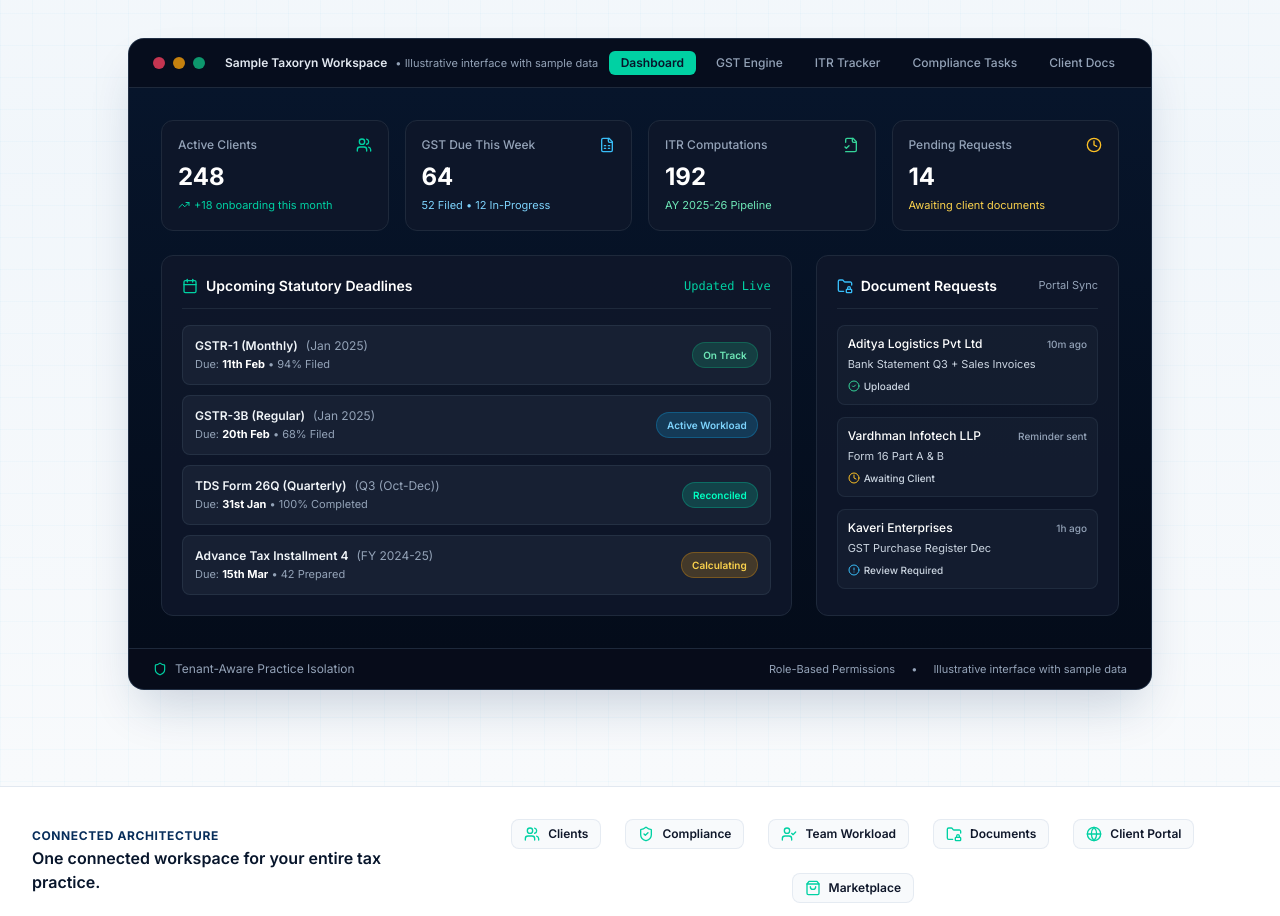
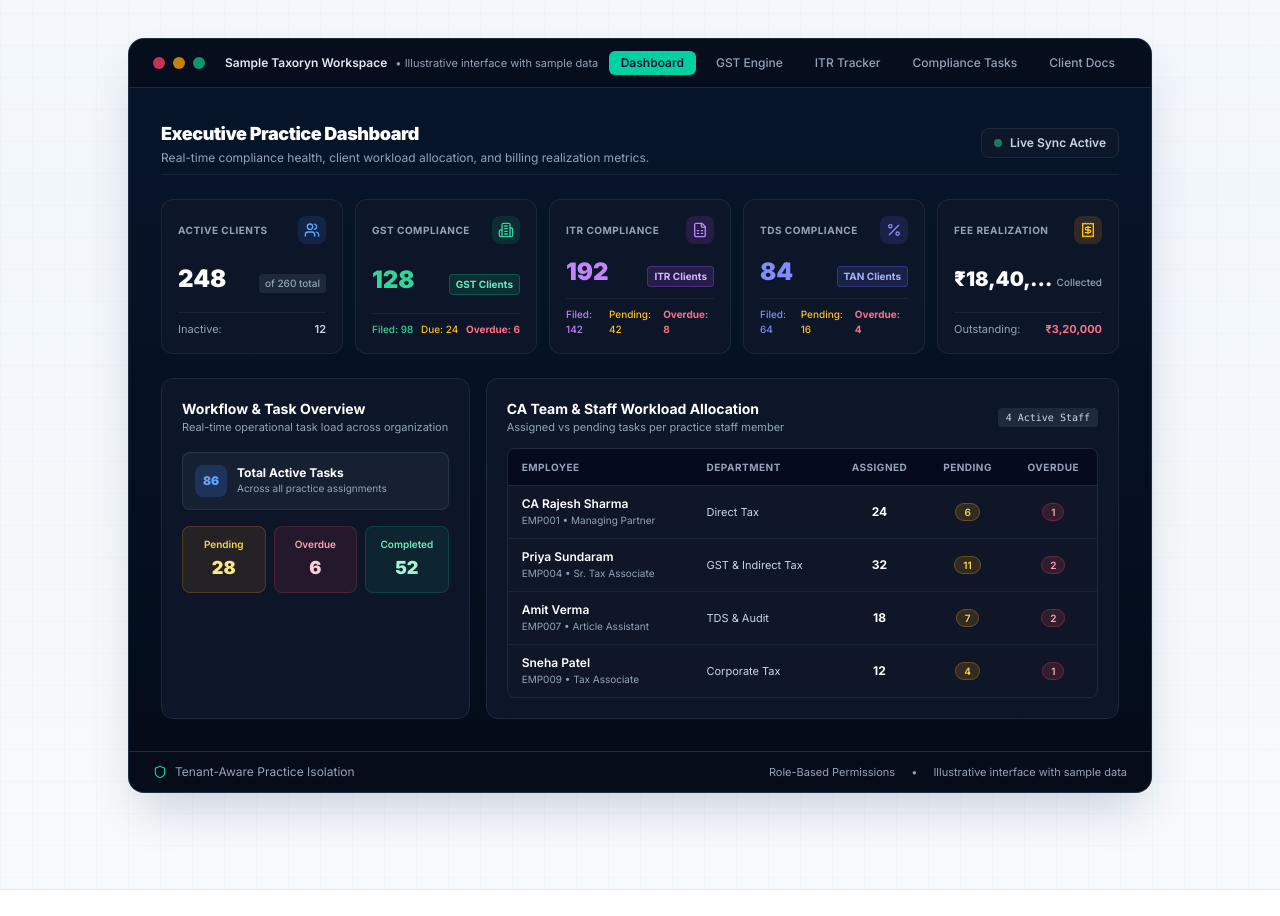
Before and after one commit to apexengineeringhub/Taxoryn-Marketing, a Next.js app: page / in a window 1280 px wide. Shown: the part 580-1496 px from the top of the page. Built offline with nearby package versions, Linux system fonts and the light colour scheme.

Commit message:
fix(marketing): align product preview with actual Taxoryn executive dashboard

```diff
--- a/components/marketing/ProductPreview.tsx
+++ b/components/marketing/ProductPreview.tsx
@@ -19,6 +19,8 @@ import {
   FileText,
   Shield,
   Search,
+  Percent,
+  Receipt,
 } from "lucide-react";
 import { cn } from "@/components/common/Container";
 import { Badge } from "@/components/common/Badge";
@@ -75,187 +77,270 @@ export function ProductPreview() {
       <div className="p-4 sm:p-6 lg:p-8 bg-gradient-to-b from-[#07152B] to-[#040C1A]">
         {activeTab === "overview" && (
           <div className="space-y-6">
-            {/* Top Metric Cards */}
-            <div className="grid grid-cols-2 lg:grid-cols-4 gap-3 sm:gap-4">
-              <div className="p-4 rounded-xl bg-slate-900/80 border border-slate-800">
-                <div className="flex items-center justify-between text-slate-400 mb-2">
-                  <span className="text-xs font-medium">Active Clients</span>
-                  <Users className="w-4 h-4 text-[#00D1A3]" />
+            {/* Dashboard Sub-Header matching actual Taxoryn product */}
+            <div className="flex flex-col sm:flex-row sm:items-center justify-between gap-3 pb-2 border-b border-slate-800/80">
+              <div>
+                <h2 className="text-lg font-black text-white tracking-tight">
+                  Executive Practice Dashboard
+                </h2>
+                <p className="text-xs text-slate-400 mt-0.5">
+                  Real-time compliance health, client workload allocation, and billing realization metrics.
+                </p>
               </div>
-                <div className="text-2xl font-bold text-white">248</div>
-                <div className="text-[11px] text-[#00D1A3] mt-1 flex items-center gap-1">
-                  <TrendingUp className="w-3 h-3" />
-                  <span>+18 onboarding this month</span>
+              <div className="inline-flex items-center gap-2 self-start sm:self-auto bg-slate-900/90 border border-slate-800 rounded-lg px-3 py-1.5 text-xs font-semibold text-slate-300">
+                <span className="w-2 h-2 rounded-full bg-emerald-400 animate-pulse" />
+                <span>Live Sync Active</span>
               </div>
             </div>
 
-              <div className="p-4 rounded-xl bg-slate-900/80 border border-slate-800">
-                <div className="flex items-center justify-between text-slate-400 mb-2">
-                  <span className="text-xs font-medium">GST Due This Week</span>
-                  <FileSpreadsheet className="w-4 h-4 text-sky-400" />
+            {/* Top Row: Core Practice KPI Cards (5 Cards matching actual Taxoryn product) */}
+            <div className="grid grid-cols-2 md:grid-cols-3 lg:grid-cols-5 gap-3">
+              {/* 1. Active Clients */}
+              <div className="p-4 rounded-xl bg-slate-900/80 border border-slate-800/90 flex flex-col justify-between">
+                <div className="flex items-center justify-between">
+                  <span className="text-[10px] font-bold text-slate-400 uppercase tracking-wider">
+                    Active Clients
+                  </span>
+                  <div className="w-7 h-7 rounded-lg bg-blue-500/15 text-blue-400 flex items-center justify-center">
+                    <Users className="w-4 h-4" />
                   </div>
-                <div className="text-2xl font-bold text-white">64</div>
-                <div className="text-[11px] text-sky-300 mt-1">
-                  <span>52 Filed • 12 In-Progress</span>
+                </div>
+                <div className="mt-3 flex items-baseline justify-between">
+                  <span className="text-2xl font-black text-white">248</span>
+                  <span className="text-[10px] font-medium text-slate-400 bg-slate-800 px-1.5 py-0.5 rounded">
+                    of 260 total
+                  </span>
+                </div>
+                <div className="mt-2.5 pt-2 border-t border-slate-800/80 flex items-center justify-between text-[11px] text-slate-400">
+                  <span>Inactive:</span>
+                  <span className="font-semibold text-slate-300">12</span>
                 </div>
               </div>
 
-              <div className="p-4 rounded-xl bg-slate-900/80 border border-slate-800">
-                <div className="flex items-center justify-between text-slate-400 mb-2">
-                  <span className="text-xs font-medium">ITR Computations</span>
-                  <FileCheck2 className="w-4 h-4 text-emerald-400" />
+              {/* 2. GST Compliance */}
+              <div className="p-4 rounded-xl bg-slate-900/80 border border-slate-800/90 flex flex-col justify-between">
+                <div className="flex items-center justify-between">
+                  <span className="text-[10px] font-bold text-slate-400 uppercase tracking-wider">
+                    GST Compliance
+                  </span>
+                  <div className="w-7 h-7 rounded-lg bg-emerald-500/15 text-emerald-400 flex items-center justify-center">
+                    <Building2 className="w-4 h-4" />
                   </div>
-                <div className="text-2xl font-bold text-white">192</div>
-                <div className="text-[11px] text-emerald-300 mt-1">
-                  <span>AY 2025-26 Pipeline</span>
+                </div>
+                <div className="mt-3 flex items-baseline justify-between">
+                  <span className="text-2xl font-black text-emerald-400">128</span>
+                  <span className="text-[10px] font-bold text-emerald-300 bg-emerald-500/15 px-1.5 py-0.5 rounded border border-emerald-500/30">
+                    GST Clients
+                  </span>
+                </div>
+                <div className="mt-2.5 pt-2 border-t border-slate-800/80 flex items-center justify-between text-[10px]">
+                  <span className="text-emerald-400 font-medium">Filed: 98</span>
+                  <span className="text-amber-400 font-medium">Due: 24</span>
+                  <span className="text-rose-400 font-bold">Overdue: 6</span>
                 </div>
               </div>
 
-              <div className="p-4 rounded-xl bg-slate-900/80 border border-slate-800">
-                <div className="flex items-center justify-between text-slate-400 mb-2">
-                  <span className="text-xs font-medium">Pending Requests</span>
-                  <Clock className="w-4 h-4 text-amber-400" />
+              {/* 3. ITR Compliance */}
+              <div className="p-4 rounded-xl bg-slate-900/80 border border-slate-800/90 flex flex-col justify-between">
+                <div className="flex items-center justify-between">
+                  <span className="text-[10px] font-bold text-slate-400 uppercase tracking-wider">
+                    ITR Compliance
+                  </span>
+                  <div className="w-7 h-7 rounded-lg bg-purple-500/15 text-purple-400 flex items-center justify-center">
+                    <FileSpreadsheet className="w-4 h-4" />
                   </div>
-                <div className="text-2xl font-bold text-white">14</div>
-                <div className="text-[11px] text-amber-300 mt-1">
-                  <span>Awaiting client documents</span>
+                </div>
+                <div className="mt-3 flex items-baseline justify-between">
+                  <span className="text-2xl font-black text-purple-400">192</span>
+                  <span className="text-[10px] font-bold text-purple-300 bg-purple-500/15 px-1.5 py-0.5 rounded border border-purple-500/30">
+                    ITR Clients
+                  </span>
+                </div>
+                <div className="mt-2.5 pt-2 border-t border-slate-800/80 flex items-center justify-between text-[10px]">
+                  <span className="text-purple-400 font-medium">Filed: 142</span>
+                  <span className="text-amber-400 font-medium">Pending: 42</span>
+                  <span className="text-rose-400 font-bold">Overdue: 8</span>
+                </div>
+              </div>
+
+              {/* 4. TDS Compliance */}
+              <div className="p-4 rounded-xl bg-slate-900/80 border border-slate-800/90 flex flex-col justify-between">
+                <div className="flex items-center justify-between">
+                  <span className="text-[10px] font-bold text-slate-400 uppercase tracking-wider">
+                    TDS Compliance
+                  </span>
+                  <div className="w-7 h-7 rounded-lg bg-indigo-500/15 text-indigo-400 flex items-center justify-center">
+                    <Percent className="w-4 h-4" />
+                  </div>
+                </div>
+                <div className="mt-3 flex items-baseline justify-between">
+                  <span className="text-2xl font-black text-indigo-400">84</span>
+                  <span className="text-[10px] font-bold text-indigo-300 bg-indigo-500/15 px-1.5 py-0.5 rounded border border-indigo-500/30">
+                    TAN Clients
+                  </span>
+                </div>
+                <div className="mt-2.5 pt-2 border-t border-slate-800/80 flex items-center justify-between text-[10px]">
+                  <span className="text-indigo-400 font-medium">Filed: 64</span>
+                  <span className="text-amber-400 font-medium">Pending: 16</span>
+                  <span className="text-rose-400 font-bold">Overdue: 4</span>
+                </div>
+              </div>
+
+              {/* 5. Fee Realization */}
+              <div className="col-span-2 md:col-span-1 p-4 rounded-xl bg-slate-900/80 border border-slate-800/90 flex flex-col justify-between">
+                <div className="flex items-center justify-between">
+                  <span className="text-[10px] font-bold text-slate-400 uppercase tracking-wider">
+                    Fee Realization
+                  </span>
+                  <div className="w-7 h-7 rounded-lg bg-amber-500/15 text-amber-400 flex items-center justify-center">
+                    <Receipt className="w-4 h-4" />
+                  </div>
+                </div>
+                <div className="mt-3 flex items-baseline justify-between">
+                  <span className="text-xl font-black text-white truncate">₹18,40,000</span>
+                  <span className="text-[10px] font-medium text-slate-400">Collected</span>
+                </div>
+                <div className="mt-2.5 pt-2 border-t border-slate-800/80 flex items-center justify-between text-[11px]">
+                  <span className="text-slate-400">Outstanding:</span>
+                  <span className="font-bold text-rose-400">₹3,20,000</span>
                 </div>
               </div>
             </div>
 
-            {/* Main Content Split: Compliance Schedule & Active Filings */}
-            <div className="grid grid-cols-1 lg:grid-cols-3 gap-4 sm:gap-6">
-              {/* Compliance Pipeline */}
-              <div className="lg:col-span-2 p-5 rounded-xl bg-slate-900/90 border border-slate-800 space-y-4">
-                <div className="flex items-center justify-between border-b border-slate-800 pb-3">
-                  <div className="flex items-center gap-2">
-                    <Calendar className="w-4 h-4 text-[#00D1A3]" />
-                    <h3 className="text-sm font-semibold text-white">
-                      Upcoming Statutory Deadlines
+            {/* Middle Row: Workflow Task Overview + CA Team Workload Table */}
+            <div className="grid grid-cols-1 lg:grid-cols-3 gap-4">
+              {/* Task Velocity Widget */}
+              <div className="p-5 rounded-xl bg-slate-900/90 border border-slate-800 space-y-4">
+                <div>
+                  <h3 className="text-sm font-bold text-white">
+                    Workflow & Task Overview
                   </h3>
+                  <p className="text-[11px] text-slate-400">
+                    Real-time operational task load across organization
+                  </p>
                 </div>
-                  <span className="text-xs text-[#00D1A3] font-mono">
-                    Updated Live
+
+                <div className="flex items-center justify-between p-3 rounded-lg bg-slate-800/60 border border-slate-700/60">
+                  <div className="flex items-center gap-2.5">
+                    <div className="w-8 h-8 rounded-lg bg-blue-500/20 text-blue-400 flex items-center justify-center font-black text-xs">
+                      86
+                    </div>
+                    <div>
+                      <p className="text-xs font-bold text-white">Total Active Tasks</p>
+                      <p className="text-[10px] text-slate-400">Across all practice assignments</p>
+                    </div>
+                  </div>
+                </div>
+
+                <div className="grid grid-cols-3 gap-2 text-center">
+                  <div className="p-2.5 bg-amber-500/10 border border-amber-500/20 rounded-lg">
+                    <p className="text-[10px] font-semibold text-amber-300">Pending</p>
+                    <p className="text-lg font-black text-amber-200 mt-0.5">28</p>
+                  </div>
+                  <div className="p-2.5 bg-rose-500/10 border border-rose-500/20 rounded-lg">
+                    <p className="text-[10px] font-semibold text-rose-300">Overdue</p>
+                    <p className="text-lg font-black text-rose-200 mt-0.5">6</p>
+                  </div>
+                  <div className="p-2.5 bg-emerald-500/10 border border-emerald-500/20 rounded-lg">
+                    <p className="text-[10px] font-semibold text-emerald-300">Completed</p>
+                    <p className="text-lg font-black text-emerald-200 mt-0.5">52</p>
+                  </div>
+                </div>
+              </div>
+
+              {/* CA Team & Staff Workload Allocation Table */}
+              <div className="lg:col-span-2 p-5 rounded-xl bg-slate-900/90 border border-slate-800 space-y-3">
+                <div className="flex items-center justify-between">
+                  <div>
+                    <h3 className="text-sm font-bold text-white">
+                      CA Team & Staff Workload Allocation
+                    </h3>
+                    <p className="text-[11px] text-slate-400">
+                      Assigned vs pending tasks per practice staff member
+                    </p>
+                  </div>
+                  <span className="text-[10px] font-mono px-2 py-0.5 rounded bg-slate-800 text-slate-300">
+                    4 Active Staff
                   </span>
                 </div>
 
-                <div className="space-y-2.5">
+                <div className="overflow-x-auto rounded-lg border border-slate-800">
+                  <table className="w-full text-left text-xs">
+                    <thead>
+                      <tr className="border-b border-slate-800 bg-slate-950/70 font-semibold text-slate-400 uppercase tracking-wider text-[10px]">
+                        <th className="px-3.5 py-2.5">Employee</th>
+                        <th className="px-3 py-2.5">Department</th>
+                        <th className="px-3 py-2.5 text-center">Assigned</th>
+                        <th className="px-3 py-2.5 text-center">Pending</th>
+                        <th className="px-3 py-2.5 text-center">Overdue</th>
+                      </tr>
+                    </thead>
+                    <tbody className="divide-y divide-slate-800/80 bg-slate-900/40 text-slate-200">
                       {[
                         {
-                      form: "GSTR-1 (Monthly)",
-                      period: "Jan 2025",
-                      due: "11th Feb",
-                      progress: "94% Filed",
-                      status: "On Track",
-                      statusColor: "bg-emerald-500/20 text-emerald-300 border-emerald-500/30",
+                          name: "CA Rajesh Sharma",
+                          code: "EMP001",
+                          role: "Managing Partner",
+                          dept: "Direct Tax",
+                          assigned: 24,
+                          pending: 6,
+                          overdue: 1,
                         },
                         {
-                      form: "GSTR-3B (Regular)",
-                      period: "Jan 2025",
-                      due: "20th Feb",
-                      progress: "68% Filed",
-                      status: "Active Workload",
-                      statusColor: "bg-sky-500/20 text-sky-300 border-sky-500/30",
+                          name: "Priya Sundaram",
+                          code: "EMP004",
+                          role: "Sr. Tax Associate",
+                          dept: "GST & Indirect Tax",
+                          assigned: 32,
+                          pending: 11,
+                          overdue: 2,
                         },
                         {
-                      form: "TDS Form 26Q (Quarterly)",
-                      period: "Q3 (Oct-Dec)",
-                      due: "31st Jan",
-                      progress: "100% Completed",
-                      status: "Reconciled",
-                      statusColor: "bg-[#00D1A3]/20 text-[#00FFC2] border-[#00D1A3]/30",
+                          name: "Amit Verma",
+                          code: "EMP007",
+                          role: "Article Assistant",
+                          dept: "TDS & Audit",
+                          assigned: 18,
+                          pending: 7,
+                          overdue: 2,
                         },
                         {
-                      form: "Advance Tax Installment 4",
-                      period: "FY 2024-25",
-                      due: "15th Mar",
-                      progress: "42 Prepared",
-                      status: "Calculating",
-                      statusColor: "bg-amber-500/20 text-amber-300 border-amber-500/30",
+                          name: "Sneha Patel",
+                          code: "EMP009",
+                          role: "Tax Associate",
+                          dept: "Corporate Tax",
+                          assigned: 12,
+                          pending: 4,
+                          overdue: 1,
                         },
-                  ].map((row, idx) => (
-                    <div
-                      key={idx}
-                      className="p-3 rounded-lg bg-slate-800/60 border border-slate-700/50 flex items-center justify-between text-xs"
-                    >
-                      <div className="space-y-0.5">
-                        <div className="font-semibold text-slate-100 flex items-center gap-2">
-                          <span>{row.form}</span>
-                          <span className="text-slate-400 font-normal">
-                            ({row.period})
+                      ].map((emp, idx) => (
+                        <tr key={idx} className="hover:bg-slate-800/40">
+                          <td className="px-3.5 py-2.5 font-semibold text-white">
+                            <div>{emp.name}</div>
+                            <span className="text-[10px] font-normal text-slate-400">
+                              {emp.code} • {emp.role}
                             </span>
-                        </div>
-                        <div className="text-slate-400 text-[11px]">
-                          Due: <strong className="text-white">{row.due}</strong> • {row.progress}
-                        </div>
-                      </div>
-                      <span
-                        className={cn(
-                          "px-2.5 py-1 rounded-full text-[10px] font-semibold border",
-                          row.statusColor
-                        )}
-                      >
-                        {row.status}
+                          </td>
+                          <td className="px-3 py-2.5 text-slate-300 text-[11px]">
+                            {emp.dept}
+                          </td>
+                          <td className="px-3 py-2.5 text-center font-bold text-white">
+                            {emp.assigned}
+                          </td>
+                          <td className="px-3 py-2.5 text-center">
+                            <span className="px-2 py-0.5 rounded-full bg-amber-500/15 text-amber-300 font-semibold text-[10px] border border-amber-500/30">
+                              {emp.pending}
                             </span>
-                    </div>
+                          </td>
+                          <td className="px-3 py-2.5 text-center">
+                            <span className="px-2 py-0.5 rounded-full bg-rose-500/15 text-rose-300 font-semibold text-[10px] border border-rose-500/30">
+                              {emp.overdue}
+                            </span>
+                          </td>
+                        </tr>
                       ))}
-                </div>
-              </div>
-
-              {/* Client Portal & Tasks Side Panel */}
-              <div className="p-5 rounded-xl bg-slate-900/90 border border-slate-800 space-y-4">
-                <div className="flex items-center justify-between border-b border-slate-800 pb-3">
-                  <h3 className="text-sm font-semibold text-white flex items-center gap-2">
-                    <FolderLock className="w-4 h-4 text-sky-400" />
-                    Document Requests
-                  </h3>
-                  <span className="text-[11px] text-slate-400">Portal Sync</span>
-                </div>
-
-                <div className="space-y-3">
-                  {[
-                    {
-                      client: "Aditya Logistics Pvt Ltd",
-                      doc: "Bank Statement Q3 + Sales Invoices",
-                      status: "Uploaded",
-                      time: "10m ago",
-                      icon: CheckCircle2,
-                      iconColor: "text-emerald-400",
-                    },
-                    {
-                      client: "Vardhman Infotech LLP",
-                      doc: "Form 16 Part A & B",
-                      status: "Awaiting Client",
-                      time: "Reminder sent",
-                      icon: Clock,
-                      iconColor: "text-amber-400",
-                    },
-                    {
-                      client: "Kaveri Enterprises",
-                      doc: "GST Purchase Register Dec",
-                      status: "Review Required",
-                      time: "1h ago",
-                      icon: AlertCircle,
-                      iconColor: "text-sky-400",
-                    },
-                  ].map((req, i) => (
-                    <div
-                      key={i}
-                      className="p-2.5 rounded-lg bg-slate-800/40 border border-slate-700/40 text-xs space-y-1"
-                    >
-                      <div className="font-medium text-white flex items-center justify-between">
-                        <span className="truncate max-w-[150px]">{req.client}</span>
-                        <span className="text-[10px] text-slate-400">{req.time}</span>
-                      </div>
-                      <div className="text-[11px] text-slate-300 truncate">
-                        {req.doc}
-                      </div>
-                      <div className="flex items-center gap-1 text-[10px] font-medium pt-0.5">
-                        <req.icon className={cn("w-3 h-3", req.iconColor)} />
-                        <span className="text-slate-300">{req.status}</span>
-                      </div>
-                    </div>
-                  ))}
+                    </tbody>
+                  </table>
                 </div>
               </div>
             </div>
```
Lines whose indentation alone changed are shown as unchanged.
